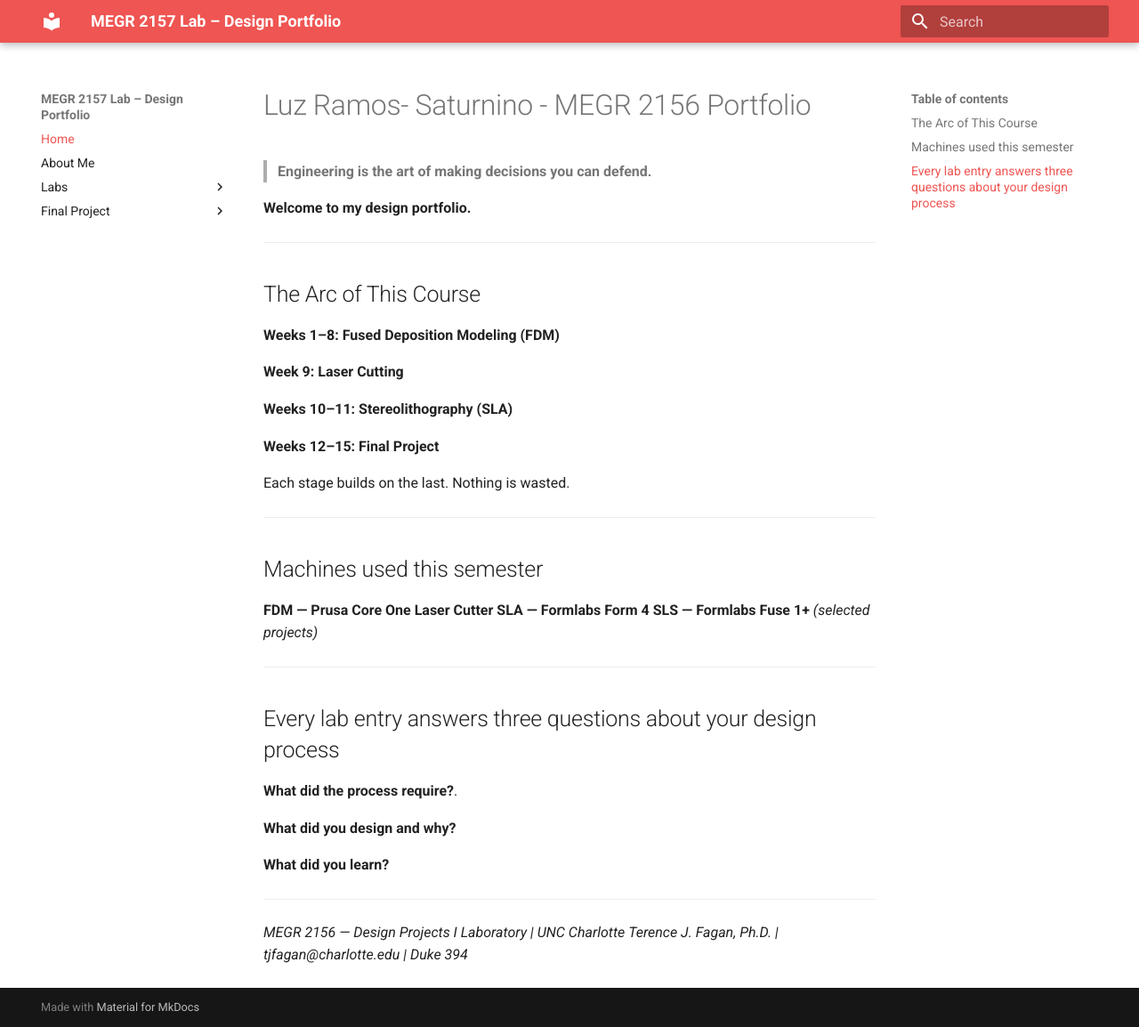
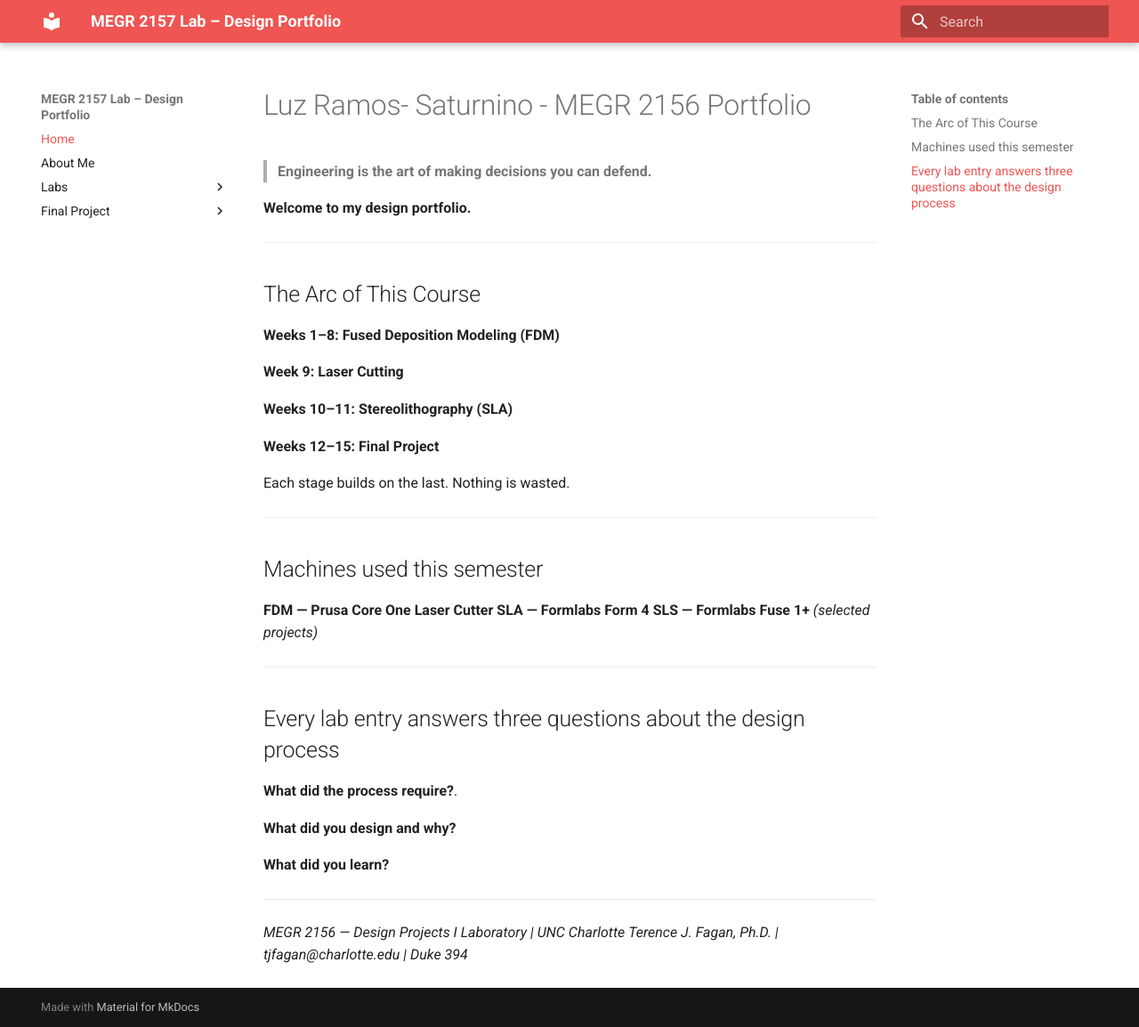
Before and after one commit to lramossa/Luz-Ramos-Saturnino-Portfolio, an MkDocs documentation site: the page built from docs/index.md, in a window 1280 px wide and 1154 px high. Shown: the whole window at 89% size. Built offline with MkDocs 1.6.1 and Material for MkDocs 9.7.7, drawn with Linux system fonts in a browser that asks for light colours.

Commit message:
Clarify header for lab entry design process
Updated section header to clarify design process.

```diff
--- a/docs/index.md
+++ b/docs/index.md
@@ -30,9 +30,7 @@ Each stage builds on the last. Nothing is wasted.
 
 ---
 
-## Every lab entry answers three questions about your design process
-
-
+## Every lab entry answers three questions about the design process
 
 **What did the process require?**.
 
```
